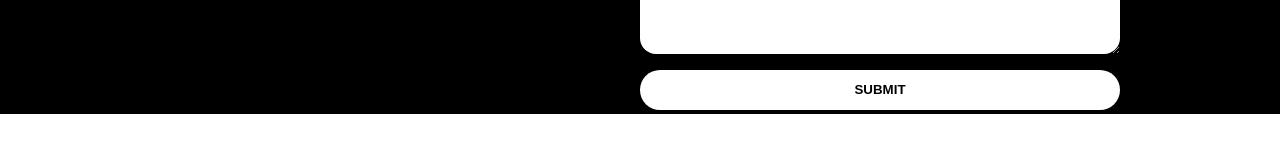
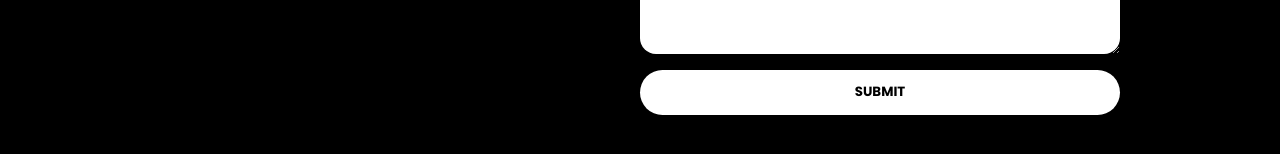
Before and after one commit to dagimgetaw/portfolio_2, a React (Vite) app: page / in a window 1280 px wide. Shown: the part 3406-3560 px from the top of the page. Before the commit the page ends 3520 px from the top, so only its background shows below. Built offline with nearby package versions, Linux system fonts and the light colour scheme.

Commit message:
customize close btn

```diff
--- a/src/Component/Contact/contact.css
+++ b/src/Component/Contact/contact.css
@@ -1,7 +1,7 @@
 .contact {
   background-color: var(--clr-black);
   padding: 0 10rem 5rem;
-  height: 35rem;
+  height: 40rem;
   width: 100%;
   overflow-y: hidden;
   display: grid;
@@ -88,6 +88,7 @@
   font-weight: bold;
   padding: 0.8rem 0;
   background-color: var(--clr-white);
+  font-family: var(--font-text);
 }
 @media (max-width: 900px) {
   .contact {
```
